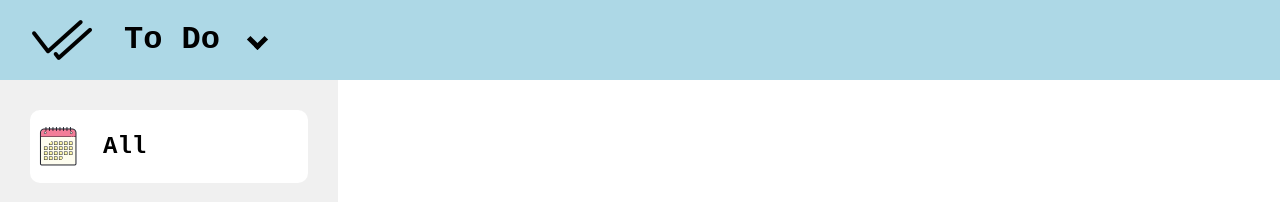
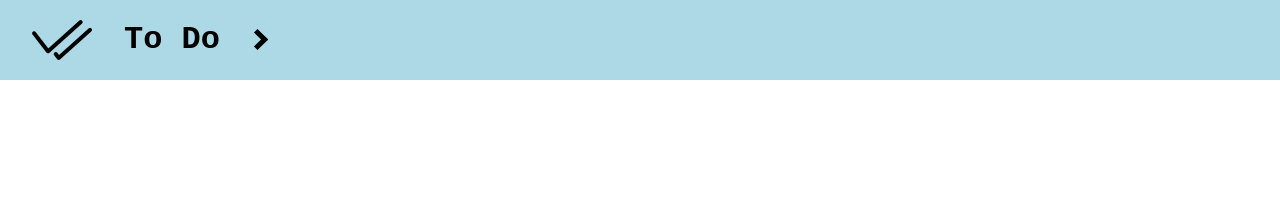
Before and after one commit to ValerioL94/todo-list, a website built with webpack: page dist/index.html in a window 1280 px wide. Both pictures are taken after a click on the button 257 px from the left and 39 px from the top of the page. Shown: the top 202 px of the page. Built offline with nearby package versions, Linux system fonts and the light colour scheme; files whose address does not match are found by name.

Commit message:
Add sidebar toggle function

```diff
--- a/src/index.js
+++ b/src/index.js
@@ -1,4 +1,5 @@
 import createHome from './modules/home.js';
+import toggleSidebar from './modules/toggle-sidebar.js';
 import './styles.css';
 
 function importAll(r) {
@@ -8,4 +9,5 @@ importAll(require.context('/src/images', false, /\.(png|svg|jpg|jpeg|gif)$/));
 
 (function initPage() {
     createHome();
+    toggleSidebar();
 })();
--- /dev/null
+++ b/src/modules/toggle-sidebar.js
@@ -0,0 +1,24 @@
+function toggleSidebar() {
+    const main = document.querySelector("main");
+    const arrowBtn = document.getElementById("arrow");
+    arrowBtn.addEventListener("click", updateClass);
+    arrowBtn.addEventListener("click", updateArrowBtn);
+
+    function updateClass() {
+        if (main.className == "") {
+            main.className = "hide-sidebar";
+        } else {
+            main.className = "";
+        }
+    }
+
+    function updateArrowBtn() {
+        if (arrowBtn.className == "down") {
+            arrowBtn.className = "right";
+        } else {
+            arrowBtn.className = "down";
+        }
+    }
+}
+
+export default toggleSidebar;
--- a/src/styles.css
+++ b/src/styles.css
@@ -208,5 +208,6 @@ footer>a>img:hover {
     #sidebar {
         position: fixed;
         z-index: 1;
+        height: 82.5%;
     }
 }
```
